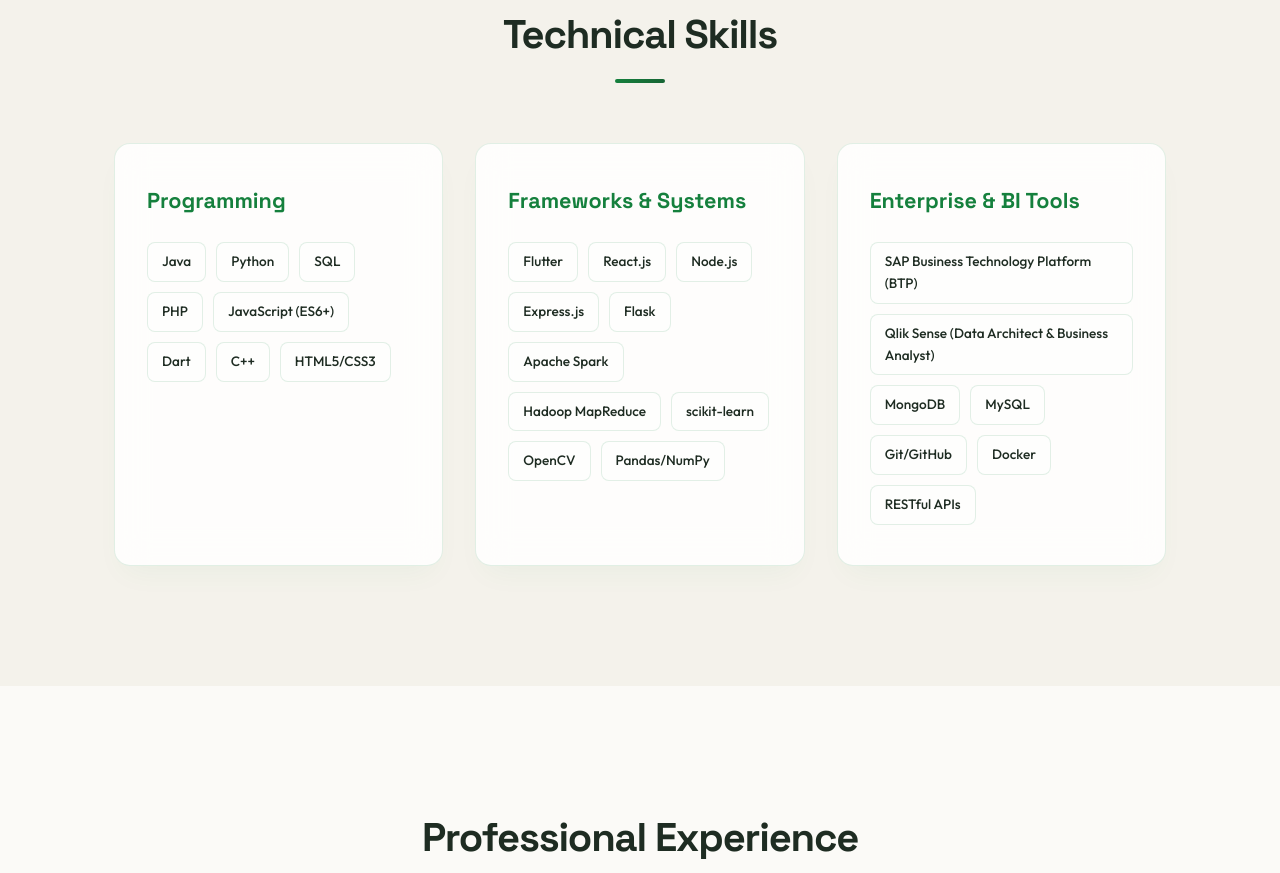
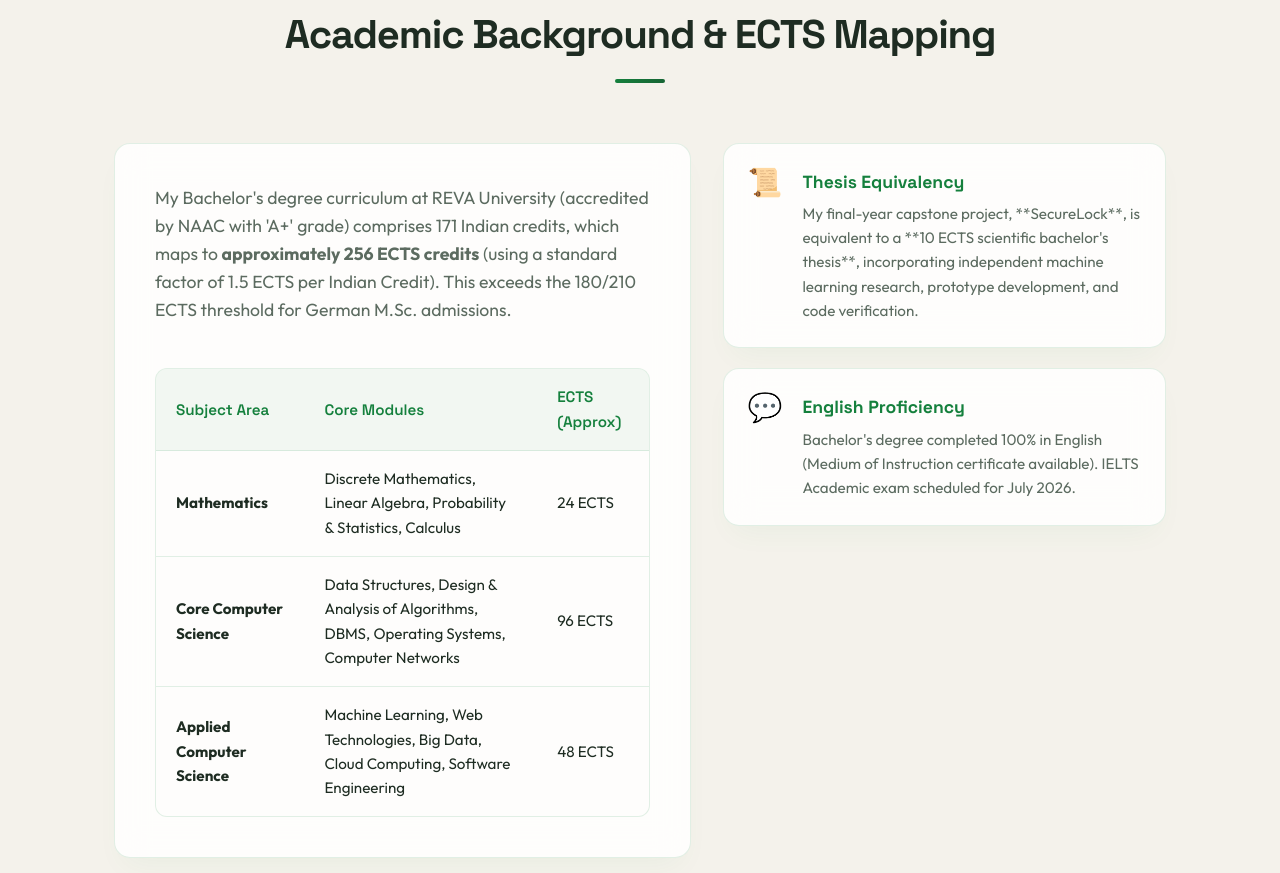
Before and after one commit to codebynikhita/codebynikhita.github.io, a plain HTML site: page index.html in a window 1280 px wide. Shown: the part 1514-2387 px from the top of the page. Drawn offline with Linux system fonts and the light colour scheme.

Commit message:
Optimize portfolio specifically for university admissions with ECTS mapping and thesis details

```diff
--- a/index.html
+++ b/index.html
@@ -3,7 +3,7 @@
 <head>
     <meta charset="UTF-8">
     <meta name="viewport" content="width=device-width, initial-scale=1.0">
-    <title>Nikhita G. P. | Software Engineer & Data Analyst</title>
+    <title>Nikhita G. P. | M.Sc. CS & Data Science Candidate</title>
     <link rel="stylesheet" href="styles.css">
     <link rel="preconnect" href="https://fonts.googleapis.com">
     <link rel="preconnect" href="https://fonts.gstatic.com" crossorigin>
@@ -20,7 +20,7 @@
             <a href="#" class="nav-logo">codeby<span>nikhita</span></a>
             <div class="nav-links">
                 <a href="#about">About</a>
-                <a href="#skills">Skills</a>
+                <a href="#curriculum">Curriculum</a>
                 <a href="#experience">Experience</a>
                 <a href="#projects">Projects</a>
                 <a href="#certifications">Certifications</a>
@@ -40,20 +40,17 @@
             <div class="hero-content">
                 <div class="hero-badge-container">
                     <span class="pulse-dot"></span>
-                    <span class="hero-badge">Available for Werkstudent & Internships</span>
+                    <span class="hero-badge">M.Sc. Computer Science & Data Science Applicant | Summer 2027</span>
                 </div>
                 <h1 class="hero-title">Hi, I'm <span class="gradient-text">Nikhita G. P.</span></h1>
                 <p class="hero-subtitle">Software Engineer & Data Analyst</p>
-                <p class="hero-desc">B.Tech Computer Science student at REVA University with practical SDE intern experience building scalable applications, AI models, and big data analytics pipelines.</p>
+                <p class="hero-desc">B.Tech Graduate in Computer Science & Engineering from REVA University. Seeking M.Sc. CS & Data Science admissions with an academic focus on machine learning systems, database architectures, and distributed analytics.</p>
                 <div class="hero-ctas">
-                    <a href="#projects" class="btn btn-primary">View Projects</a>
+                    <a href="#curriculum" class="btn btn-primary">Academic Profile</a>
+                    <a href="#projects" class="btn btn-secondary">View Projects</a>
                     <a href="https://github.com/codebynikhita" target="_blank" class="btn btn-secondary flex-btn">
                         <svg class="btn-icon" viewBox="0 0 24 24" fill="currentColor"><path d="M12 0c-6.626 0-12 5.373-12 12 0 5.302 3.438 9.8 8.207 11.387.599.111.793-.261.793-.577v-2.234c-3.338.726-4.033-1.416-4.033-1.416-.546-1.387-1.333-1.756-1.333-1.756-1.089-.745.083-.729.083-.729 1.205.084 1.839 1.237 1.839 1.237 1.07 1.834 2.807 1.304 3.492.997.107-.775.418-1.305.762-1.604-2.665-.305-5.467-1.334-5.467-5.931 0-1.311.469-2.381 1.236-3.221-.124-.303-.535-1.524.117-3.176 0 0 1.008-.322 3.301 1.23.957-.266 1.983-.399 3.003-.404 1.02.005 2.047.138 3.006.404 2.291-1.552 3.297-1.23 3.297-1.23.653 1.653.242 2.874.118 3.176.77.84 1.235 1.911 1.235 3.221 0 4.609-2.807 5.624-5.479 5.921.43.372.823 1.102.823 2.222v3.293c0 .319.192.694.801.576 4.765-1.589 8.199-6.086 8.199-11.386 0-6.627-5.373-12-12-12z"/></svg>
                         GitHub
-                    </a>
-                    <a href="https://linkedin.com/in/nikhitagp" target="_blank" class="btn btn-secondary flex-btn">
-                        <svg class="btn-icon" viewBox="0 0 24 24" fill="currentColor"><path d="M19 0h-14c-2.761 0-5 2.239-5 5v14c0 2.761 2.239 5 5 5h14c2.762 0 5-2.239 5-5v-14c0-2.761-2.238-5-5-5zm-11 19h-3v-11h3v11zm-1.5-12.268c-.966 0-1.75-.779-1.75-1.75s.784-1.75 1.75-1.75 1.75.779 1.75 1.75-.784 1.75-1.75 1.75zm13.5 12.268h-3v-5.604c0-3.368-4-3.113-4 0v5.604h-3v-11h3v1.765c1.396-2.586 7-2.777 7 2.476v6.759z"/></svg>
-                        LinkedIn
                     </a>
                 </div>
             </div>
@@ -92,8 +89,67 @@
         </div>
     </section>
 
+    <!-- Curriculum Section (New/Upgraded for University Admissions) -->
+    <section id="curriculum" class="section curriculum-section bg-alt">
+        <div class="container">
+            <div class="section-header-block">
+                <h2 class="section-title">Academic Background & ECTS Mapping</h2>
+                <div class="title-underline"></div>
+            </div>
+            <div class="about-grid">
+                <div class="about-text-card glass-panel">
+                    <p>My Bachelor's degree curriculum at REVA University (accredited by NAAC with 'A+' grade) comprises 171 Indian credits, which maps to <strong>approximately 256 ECTS credits</strong> (using a standard factor of 1.5 ECTS per Indian Credit). This exceeds the 180/210 ECTS threshold for German M.Sc. admissions.</p>
+                    <div class="ects-table-container">
+                        <table class="ects-table">
+                            <thead>
+                                <tr>
+                                    <th>Subject Area</th>
+                                    <th>Core Modules</th>
+                                    <th>ECTS (Approx)</th>
+                                </tr>
+                            </thead>
+                            <tbody>
+                                <tr>
+                                    <td><strong>Mathematics</strong></td>
+                                    <td>Discrete Mathematics, Linear Algebra, Probability & Statistics, Calculus</td>
+                                    <td>24 ECTS</td>
+                                </tr>
+                                <tr>
+                                    <td><strong>Core Computer Science</strong></td>
+                                    <td>Data Structures, Design & Analysis of Algorithms, DBMS, Operating Systems, Computer Networks</td>
+                                    <td>96 ECTS</td>
+                                </tr>
+                                <tr>
+                                    <td><strong>Applied Computer Science</strong></td>
+                                    <td>Machine Learning, Web Technologies, Big Data, Cloud Computing, Software Engineering</td>
+                                    <td>48 ECTS</td>
+                                </tr>
+                            </tbody>
+                        </table>
+                    </div>
+                </div>
+                <div class="about-details-grid">
+                    <div class="detail-card glass-panel">
+                        <span class="detail-icon">📜</span>
+                        <div class="detail-content">
+                            <h4>Thesis Equivalency</h4>
+                            <p>My final-year capstone project, **SecureLock**, is equivalent to a **10 ECTS scientific bachelor's thesis**, incorporating independent machine learning research, prototype development, and code verification.</p>
+                        </div>
+                    </div>
+                    <div class="detail-card glass-panel">
+                        <span class="detail-icon">💬</span>
+                        <div class="detail-content">
+                            <h4>English Proficiency</h4>
+                            <p>Bachelor's degree completed 100% in English (Medium of Instruction certificate available). IELTS Academic exam scheduled for July 2026.</p>
+                        </div>
+                    </div>
+                </div>
+            </div>
+        </div>
+    </section>
+
     <!-- Skills Section -->
-    <section id="skills" class="section skills-section bg-alt">
+    <section id="skills" class="section skills-section">
         <div class="container">
             <div class="section-header-block">
                 <h2 class="section-title">Technical Skills</h2>
@@ -148,7 +204,7 @@
     </section>
 
     <!-- Experience Section -->
-    <section id="experience" class="section experience-section">
+    <section id="experience" class="section experience-section bg-alt">
         <div class="container">
             <div class="section-header-block">
                 <h2 class="section-title">Professional Experience</h2>
@@ -176,10 +232,10 @@
     </section>
 
     <!-- Projects Section -->
-    <section id="projects" class="section projects-section bg-alt">
+    <section id="projects" class="section projects-section">
         <div class="container">
             <div class="section-header-block">
-                <h2 class="section-title">Key Projects</h2>
+                <h2 class="section-title">Key Projects & Scientific Research</h2>
                 <div class="title-underline"></div>
             </div>
             <div class="projects-grid">
@@ -187,7 +243,7 @@
                 <div class="project-card glass-panel glow-card">
                     <div class="card-glow-layer"></div>
                     <div class="project-header">
-                        <span class="project-tag">Machine Learning</span>
+                        <span class="project-tag">ML & Capstone Thesis</span>
                         <a href="https://github.com/codebynikhita/securelock" target="_blank" class="project-link">GitHub ↗</a>
                     </div>
                     <h3>SecureLock: AI Fake Detection</h3>
@@ -205,7 +261,7 @@
                 <div class="project-card glass-panel glow-card">
                     <div class="card-glow-layer"></div>
                     <div class="project-header">
-                        <span class="project-tag">Big Data</span>
+                        <span class="project-tag">Big Data Systems</span>
                         <a href="https://github.com/codebynikhita/weather-data" target="_blank" class="project-link">GitHub ↗</a>
                     </div>
                     <h3>WeatherData: Big Data Pipelines</h3>
@@ -222,7 +278,7 @@
                 <div class="project-card glass-panel glow-card">
                     <div class="card-glow-layer"></div>
                     <div class="project-header">
-                        <span class="project-tag">Databases</span>
+                        <span class="project-tag">Database Systems</span>
                         <a href="https://github.com/codebynikhita/payroll-DBMS" target="_blank" class="project-link">GitHub ↗</a>
                     </div>
                     <h3>Advanced Payroll DBMS</h3>
@@ -239,7 +295,7 @@
                 <div class="project-card glass-panel glow-card">
                     <div class="card-glow-layer"></div>
                     <div class="project-header">
-                        <span class="project-tag">Full Stack</span>
+                        <span class="project-tag">Full Stack Systems</span>
                         <a href="https://github.com/codebynikhita/TaskFlow" target="_blank" class="project-link">GitHub ↗</a>
                     </div>
                     <h3>TaskFlow: Management Portal</h3>
@@ -257,7 +313,7 @@
     </section>
 
     <!-- Certifications Section -->
-    <section id="certifications" class="section certifications-section">
+    <section id="certifications" class="section certifications-section bg-alt">
         <div class="container">
             <div class="section-header-block">
                 <h2 class="section-title">Professional Certifications</h2>
@@ -293,14 +349,14 @@
     </section>
 
     <!-- Contact Section -->
-    <section id="contact" class="section contact-section bg-alt">
+    <section id="contact" class="section contact-section">
         <div class="container">
             <div class="section-header-block">
-                <h2 class="section-title">Get In Touch</h2>
+                <h2 class="section-title">Academic & Professional Contact</h2>
                 <div class="title-underline"></div>
             </div>
             <div class="contact-card glass-panel">
-                <p class="contact-subtitle">I'm currently seeking student jobs (Werkstudent), SDE internships, and graduate research opportunities in Germany.</p>
+                <p class="contact-subtitle">I'm currently seeking M.Sc. Computer Science & Data Science admissions and student job opportunities in Germany.</p>
                 <div class="contact-methods">
                     <div class="contact-item">
                         <span class="contact-label">Email:</span>
--- a/styles.css
+++ b/styles.css
@@ -860,6 +860,43 @@
     color: var(--accent);
 }
 
+/* ECTS Table Styling */
+.ects-table-container {
+    width: 100%;
+    overflow-x: auto;
+    margin-top: 24px;
+    border-radius: 12px;
+    border: 1px solid var(--border-color);
+    background-color: rgba(255, 255, 255, 0.02);
+}
+
+.ects-table {
+    width: 100%;
+    border-collapse: collapse;
+    text-align: left;
+    font-size: 0.95rem;
+}
+
+.ects-table th, .ects-table td {
+    padding: 16px 20px;
+    border-bottom: 1px solid var(--border-color);
+}
+
+.ects-table th {
+    background-color: rgba(21, 128, 61, 0.05);
+    font-family: var(--font-heading);
+    font-weight: 600;
+    color: var(--accent);
+}
+
+.ects-table tbody tr:last-child td {
+    border-bottom: none;
+}
+
+.ects-table tbody tr:hover {
+    background-color: rgba(21, 128, 61, 0.02);
+}
+
 /* Responsive Styles */
 @media (max-width: 900px) {
     .about-grid {
```
